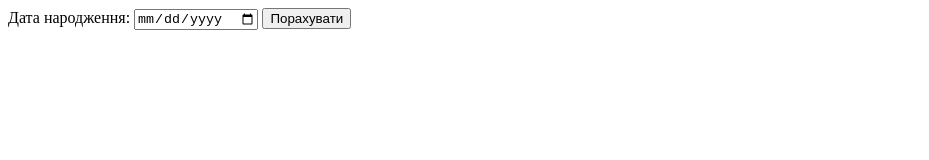
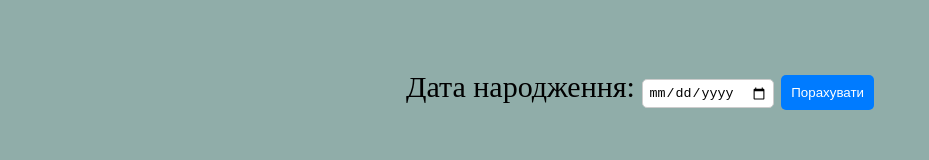
Before and after one commit to Roman240594/calculate_age, a plain HTML site: page index.html in a window 1280 px wide. Shown: the whole page, without its empty margins (0-929 px from the left). Drawn offline with Linux system fonts and the light colour scheme.

Commit message:
add style

```diff
--- a/index.html
+++ b/index.html
@@ -6,6 +6,7 @@
     <meta http-equiv="X-UA-Compatible" content="IE=edge">
     <meta name="viewport" content="width=device-width, initial-scale=1.0">
     <title>Розрахувати вік</title>
+    <link rel="stylesheet" href="style.css">
 </head>
 
 <body>
--- /dev/null
+++ b/style.css
@@ -0,0 +1,63 @@
+/* стилі для форми */
+
+body {
+    background-color: #90ada9;
+    text-align: center;
+    /* display: flex; */
+    justify-content: center;
+    flex-direction: column;
+    align-items: center;
+}
+
+.wrapper {
+    padding: 50px;
+    margin-top: 20px;
+    font-size: 30px;
+    /* збільшуємо розмір шрифту */
+    text-align: center;
+}
+
+
+/* стилі для форми */
+
+form {
+    display: flex;
+    flex-direction: column;
+    align-items: center;
+    margin-top: 50px;
+    font-size: 20px;
+    /* збільшуємо розмір шрифту */
+    text-align: center;
+    /* вирівнюємо елементи у центрі */
+}
+
+label {
+    margin-bottom: 10px;
+}
+
+input[type="date"] {
+    padding: 5px;
+    margin-bottom: 10px;
+    border-radius: 5px;
+    border: 1px solid #ccc;
+}
+
+button {
+    padding: 10px;
+    background-color: #007bff;
+    color: #fff;
+    border: none;
+    border-radius: 5px;
+    cursor: pointer;
+}
+
+
+/* стилі для результату */
+
+#result {
+    margin-top: 20px;
+    font-size: 30px;
+    /* збільшуємо розмір шрифту */
+    text-align: center;
+    /* вирівнюємо елементи у центрі */
+}
```
